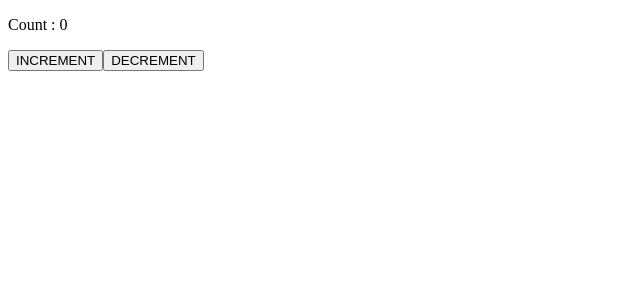
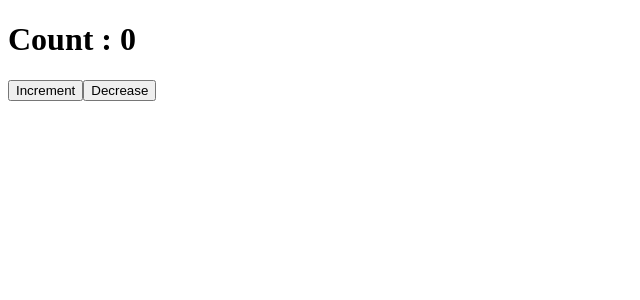
Before and after one commit to acciojob/counter-redux-SoumyaRanjan63, a React app: page / in a window 1280 px wide. Shown: the top 300 px of the page, without its empty margins (0-640 px from the left). Built offline with nearby package versions, Linux system fonts and the light colour scheme.

Commit message:
snd commit

```diff
--- a/src/components/CounterApp.js
+++ b/src/components/CounterApp.js
@@ -7,9 +7,9 @@ const CounterApp = () => {
     const dispatch=useDispatch();
     return (
         <div>
-            <p>Count : {count}</p>
-            <button onClick={()=>dispatch(increment())}>INCREMENT</button>
-            <button onClick={()=>dispatch(decrement())}>DECREMENT</button>
+            <h1>Count : {count}</h1>
+            <button onClick={()=>dispatch(increment())}>Increment</button>
+            <button onClick={()=>dispatch(decrement())}>Decrease</button>
 
         </div>
     );
```
